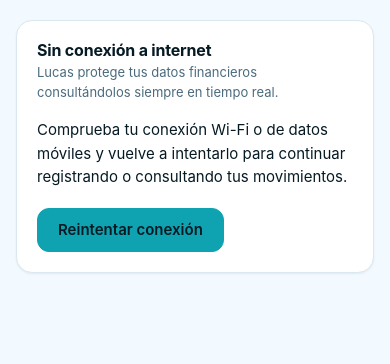
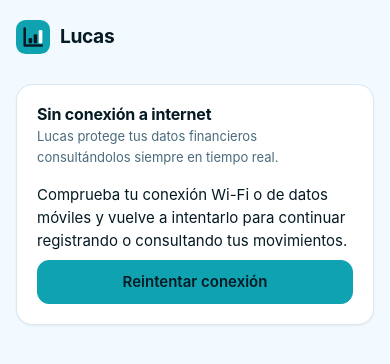
Before and after one commit to jceballos29/lucas-app, a PHP site: page /x/offline.html in a window 390 px wide. Shown: the top 364 px of the page. Run offline with PHP 8.4, Linux system fonts and the light colour scheme.

Commit message:
style(ui): mejora diseño y responsive en ciclo de tarjetas, sesiones activas y offline PWA

```diff
--- a/src/public/css/components.css
+++ b/src/public/css/components.css
@@ -160,7 +160,8 @@ input[type="date"].input { appearance: none; }
 
 /* ---------- Tarjeta ---------- */
 .card { padding: var(--s-5); border: 1px solid var(--line); border-radius: var(--r-lg); background: var(--surface); box-shadow: var(--sh-1); }
-.card__head { display: flex; align-items: center; justify-content: space-between; gap: var(--s-3); margin-bottom: var(--s-4); }
+.card__head { display: flex; flex-wrap: wrap; align-items: center; justify-content: space-between; gap: var(--s-3); margin-bottom: var(--s-4); }
+.card__head > div:first-child { flex: 1 1 200px; min-width: 0; }
 .card__title { font-size: var(--fs-md); font-weight: 650; }
 .card__subtitle { margin-top: 2px; font-size: var(--fs-sm); color: var(--muted); }
 .card--flush { padding: 0; }
@@ -190,7 +191,7 @@ input[type="date"].input { appearance: none; }
 .table thead { position: absolute; width: 1px; height: 1px; overflow: hidden; clip: rect(0 0 0 0); }
 .table tbody tr { display: block; padding: var(--s-3) var(--s-4); border-bottom: 1px solid var(--line); }
 .table tbody tr:last-child { border-bottom: 0; }
-.table td { display: flex; align-items: center; justify-content: space-between; gap: var(--s-3); padding: 5px 0; }
+.table td { display: flex; flex-wrap: wrap; align-items: center; justify-content: space-between; gap: var(--s-2) var(--s-3); padding: 6px 0; }
 .table td::before { content: attr(data-label); flex: none; font-size: var(--fs-sm); color: var(--muted); }
 .table td.is-actions { justify-content: flex-end; padding-top: var(--s-3); }
 .table td.is-actions::before { content: none; }
--- a/src/public/css/pages.css
+++ b/src/public/css/pages.css
@@ -136,10 +136,12 @@
 .account--off { opacity: .65; }
 .account__actions { gap: var(--s-2); flex-wrap: wrap; }
 .account__actions form { margin: 0; }
-.card-cycle { display: grid; gap: 6px; margin: 0; padding: var(--s-3) var(--s-4); border: 1px solid var(--line); border-radius: var(--r-md); background: var(--canvas); font-size: var(--fs-sm); }
-.card-cycle > div { display: flex; flex-wrap: wrap; align-items: baseline; justify-content: space-between; gap: var(--s-2); }
+.card-cycle { display: grid; gap: 0; margin: 0; padding: var(--s-2) var(--s-4); border: 1px solid var(--line); border-radius: var(--r-md); background: var(--canvas); font-size: var(--fs-sm); }
+.card-cycle > div { display: grid; grid-template-columns: minmax(0, 1fr) auto; align-items: baseline; gap: 2px var(--s-3); padding: 7px 0; border-bottom: 1px solid var(--line); }
+.card-cycle > div:last-child { border-bottom: 0; }
 .card-cycle dt { color: var(--muted); }
 .card-cycle dd { margin: 0; font-weight: 550; text-align: right; font-variant-numeric: tabular-nums; }
+.card-cycle dd .cell-sub { font-size: var(--fs-xs); }
 .swatch { flex: none; width: 14px; height: 14px; border-radius: 50%; background: var(--swatch, var(--line)); box-shadow: inset 0 0 0 1px rgba(0, 0, 0, .15); }
 .section-title { margin: var(--s-6) 0 var(--s-3); font-size: var(--fs-lg); }
 input[type="color"].input { width: 96px; height: 44px; padding: 4px; cursor: pointer; }
--- a/src/public/offline.html
+++ b/src/public/offline.html
@@ -17,6 +17,20 @@
 <body>
     <main class="main" id="contenido" tabindex="-1">
         <div class="main__inner">
+            <div class="page-head">
+                <div>
+                    <a class="logo logo--light" href="/panel.php">
+                        <svg class="logo__mark" viewBox="0 0 32 32" aria-hidden="true" focusable="false">
+                            <rect class="logo__bg" width="32" height="32" rx="9"/>
+                            <path class="logo__axis" d="M8.2 8v16h16"/>
+                            <rect class="logo__bar" x="11.8" y="17" width="3.4" height="5" rx="1.2"/>
+                            <rect class="logo__bar" x="16.6" y="13.5" width="3.4" height="8.5" rx="1.2"/>
+                            <rect class="logo__bar logo__bar--now" x="21.4" y="9.5" width="3.4" height="12.5" rx="1.2"/>
+                        </svg>
+                        <span>Lucas</span>
+                    </a>
+                </div>
+            </div>
             <div class="card form-card">
                 <div class="card__head">
                     <div>
@@ -25,7 +39,9 @@
                     </div>
                 </div>
                 <p>Comprueba tu conexión Wi-Fi o de datos móviles y vuelve a intentarlo para continuar registrando o consultando tus movimientos.</p>
-                <p><a class="btn" href="/panel.php"><span>Reintentar conexión</span></a></p>
+                <div class="form-actions">
+                    <a class="btn" href="/panel.php"><span>Reintentar conexión</span></a>
+                </div>
             </div>
         </div>
     </main>
--- a/src/views/app/perfil.php
+++ b/src/views/app/perfil.php
@@ -32,7 +32,7 @@ $filasSesiones = array_map(static function (array $s) use ($sesionActualHash): a
     $badgeActual = $esActual ? ' ' . Ui::badge('Este dispositivo', 'brand', 'check') : '';
 
     return [
-        'dispositivo' => new Html('<span class="cell-title">' . escape($dispositivo) . '</span>' . $badgeActual . '<span class="cell-sub">IP: ' . escape($s['ip']) . '</span>'),
+        'dispositivo' => new Html('<div><span class="cell-title">' . escape($dispositivo) . '</span>' . $badgeActual . '<span class="cell-sub">IP: ' . escape($s['ip']) . '</span></div>'),
         'inicio' => format_utc_datetime($s['creado_en']),
         'actividad' => format_utc_datetime($s['ultimo_uso']),
         'acciones' => $esActual
```
